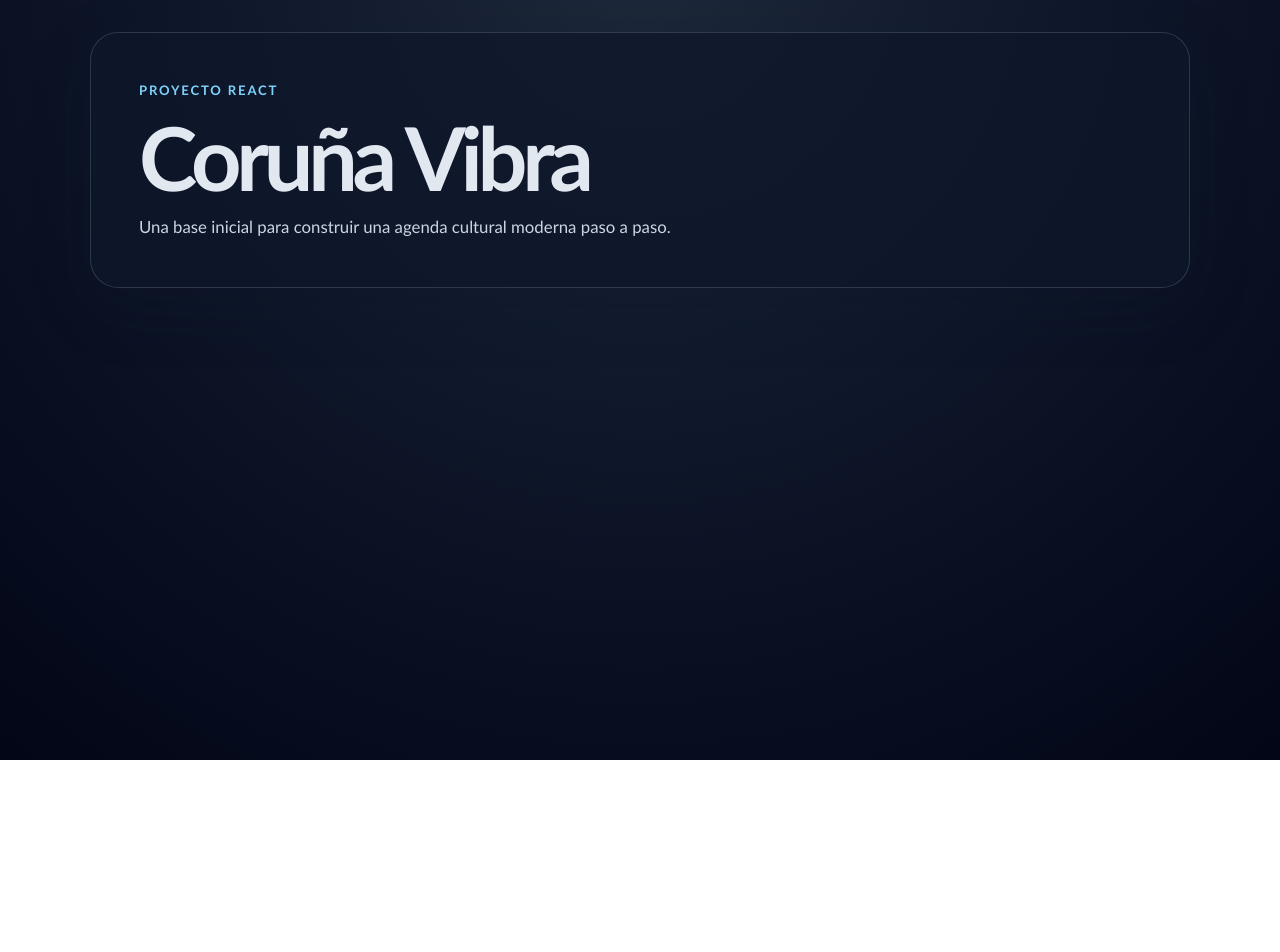
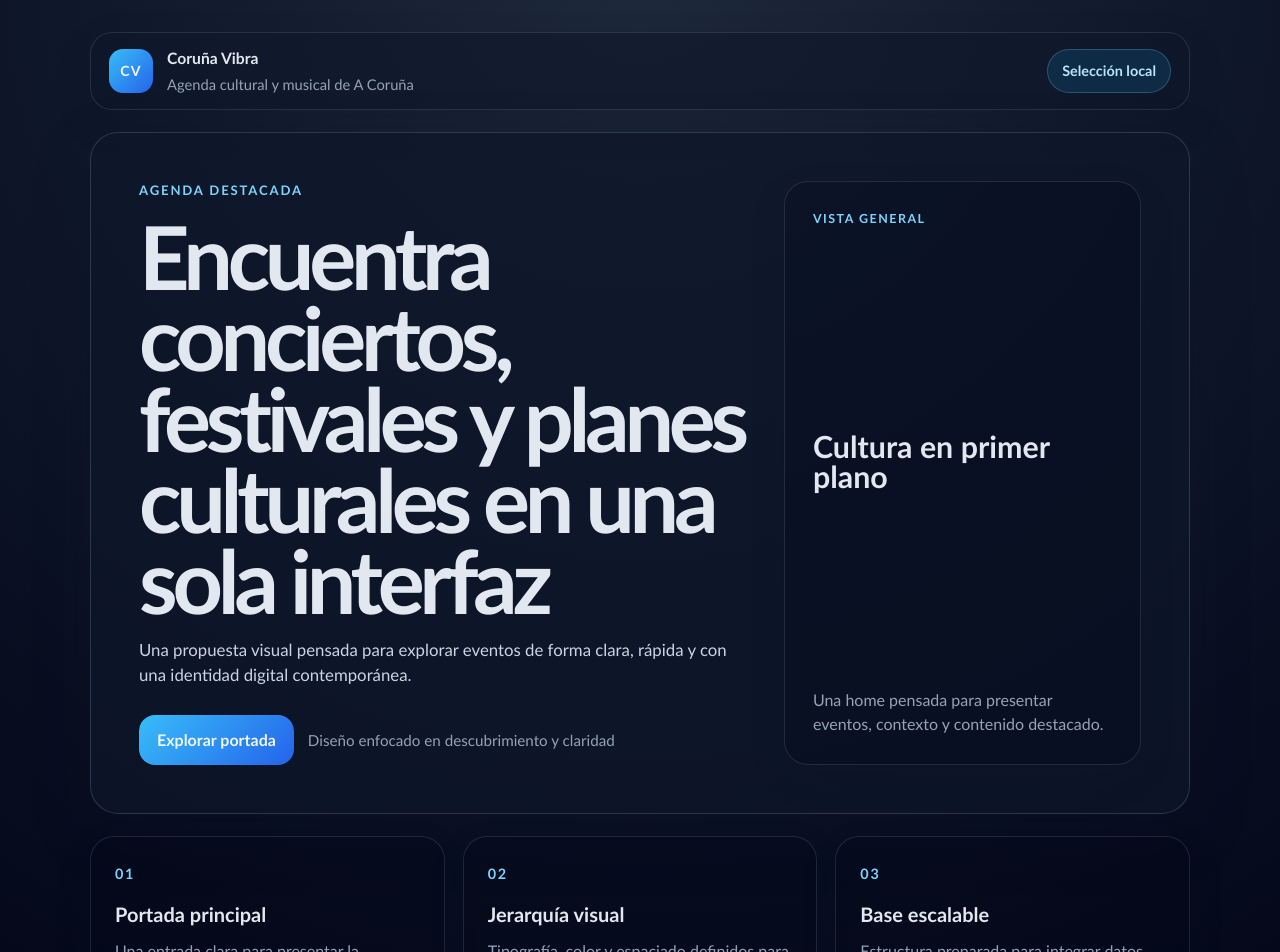
Before and after one commit to iagoav888/MiProyectoReact, a React (Vite) app: page / in a window 1280 px wide. Shown: the part 40-992 px from the top of the page. Before the commit the page ends 800 px from the top, so only its background shows below. Built offline with nearby package versions, Linux system fonts and the light colour scheme.

Commit message:
feat: reforzar la coherencia visual y editorial de la landing

```diff
--- a/src/App.css
+++ b/src/App.css
@@ -4,12 +4,74 @@
   padding: 72px 0;
 }
 
+.topbar {
+  display: flex;
+  justify-content: space-between;
+  align-items: center;
+  gap: 20px;
+  margin-bottom: 22px;
+  padding: 14px 18px;
+  border: 1px solid rgba(148, 163, 184, 0.18);
+  border-radius: 22px;
+  background: rgba(15, 23, 42, 0.58);
+  box-shadow: 0 14px 36px rgba(15, 23, 42, 0.16);
+}
+
+.brand {
+  display: flex;
+  align-items: center;
+  gap: 14px;
+}
+
+.brand-mark {
+  display: grid;
+  place-items: center;
+  width: 44px;
+  height: 44px;
+  border-radius: 14px;
+  background: linear-gradient(135deg, #38bdf8, #2563eb);
+  color: #eff6ff;
+  font-size: 0.88rem;
+  font-weight: 800;
+  letter-spacing: 0.08em;
+}
+
+.brand strong {
+  display: block;
+  margin-bottom: 2px;
+  font-size: 0.98rem;
+}
+
+.brand p {
+  margin: 0;
+  color: #94a3b8;
+  font-size: 0.92rem;
+}
+
+.status-badge {
+  padding: 10px 14px;
+  border: 1px solid rgba(125, 211, 252, 0.25);
+  border-radius: 999px;
+  background: rgba(14, 165, 233, 0.14);
+  color: #bae6fd;
+  font-size: 0.9rem;
+  font-weight: 600;
+}
+
 .hero {
+  display: grid;
+  grid-template-columns: minmax(0, 1.4fr) minmax(260px, 0.8fr);
+  gap: 20px;
   padding: 48px;
   border: 1px solid rgba(148, 163, 184, 0.24);
   border-radius: 28px;
   background: rgba(15, 23, 42, 0.72);
   box-shadow: 0 20px 60px rgba(15, 23, 42, 0.22);
+}
+
+.hero-copy {
+  display: flex;
+  flex-direction: column;
 }
 
 .eyebrow {
@@ -35,14 +97,118 @@
   font-size: 1.05rem;
 }
 
+.hero-actions {
+  display: flex;
+  flex-wrap: wrap;
+  align-items: center;
+  gap: 14px;
+  margin-top: 28px;
+}
+
+.primary-link {
+  display: inline-flex;
+  align-items: center;
+  justify-content: center;
+  padding: 13px 18px;
+  border-radius: 16px;
+  background: linear-gradient(135deg, #38bdf8, #2563eb);
+  color: #eff6ff;
+  font-weight: 700;
+}
+
+.primary-link:hover {
+  color: #eff6ff;
+}
+
+.secondary-note {
+  color: #94a3b8;
+  font-size: 0.95rem;
+}
+
+.hero-panel,
+.overview-card {
+  border: 1px solid rgba(148, 163, 184, 0.18);
+  border-radius: 24px;
+  background: rgba(2, 6, 23, 0.28);
+  box-shadow: 0 14px 36px rgba(15, 23, 42, 0.12);
+}
+
+.hero-panel {
+  display: flex;
+  flex-direction: column;
+  justify-content: space-between;
+  padding: 28px;
+}
+
+.panel-label {
+  margin: 0 0 16px;
+  color: #7dd3fc;
+  font-size: 0.78rem;
+  font-weight: 700;
+  letter-spacing: 0.12em;
+  text-transform: uppercase;
+}
+
+.hero-panel strong {
+  display: block;
+  margin-bottom: 10px;
+  font-size: 1.9rem;
+  line-height: 1;
+}
+
+.hero-panel span {
+  color: #94a3b8;
+}
+
+.overview {
+  display: grid;
+  grid-template-columns: repeat(3, minmax(0, 1fr));
+  gap: 18px;
+  margin-top: 22px;
+}
+
+.overview-card {
+  padding: 24px;
+}
+
+.overview-value {
+  display: inline-flex;
+  margin-bottom: 14px;
+  color: #7dd3fc;
+  font-size: 0.9rem;
+  font-weight: 800;
+  letter-spacing: 0.12em;
+}
+
+.overview-card h2 {
+  margin: 0 0 10px;
+  font-size: 1.25rem;
+}
+
+.overview-card p {
+  margin: 0;
+  color: #94a3b8;
+}
+
 @media (max-width: 640px) {
   .app-shell {
     width: min(100% - 20px, 1100px);
     padding: 24px 0 40px;
   }
 
+  .topbar,
   .hero {
+    grid-template-columns: 1fr;
     padding: 28px 22px;
     border-radius: 22px;
   }
+
+  .topbar {
+    flex-direction: column;
+    align-items: stretch;
+  }
+
+  .overview {
+    grid-template-columns: 1fr;
+  }
 }
--- a/src/App.tsx
+++ b/src/App.tsx
@@ -3,14 +3,74 @@ import './App.css'
 function App() {
   return (
     <main className="app-shell">
-      <header className="hero">
-        <p className="eyebrow">Proyecto React</p>
-        <h1>Coruña Vibra</h1>
-        <p className="intro">
-          Una base inicial para construir una agenda cultural moderna paso a
-          paso.
-        </p>
+      <header className="topbar">
+        <div className="brand">
+          <span className="brand-mark">CV</span>
+          <div>
+            <strong>Coruña Vibra</strong>
+            <p>Agenda cultural y musical de A Coruña</p>
+          </div>
+        </div>
+
+        <span className="status-badge">Selección local</span>
       </header>
+
+      <section className="hero">
+        <div className="hero-copy">
+          <p className="eyebrow">Agenda destacada</p>
+          <h1>
+            Encuentra conciertos, festivales y planes culturales en una sola
+            interfaz
+          </h1>
+          <p className="intro">
+            Una propuesta visual pensada para explorar eventos de forma clara,
+            rápida y con una identidad digital contemporánea.
+          </p>
+
+          <div className="hero-actions">
+            <a className="primary-link" href="#overview">
+              Explorar portada
+            </a>
+            <span className="secondary-note">
+              Diseño enfocado en descubrimiento y claridad
+            </span>
+          </div>
+        </div>
+
+        <aside className="hero-panel">
+          <p className="panel-label">Vista general</p>
+          <strong>Cultura en primer plano</strong>
+          <span>
+            Una home pensada para presentar eventos, contexto y contenido
+            destacado.
+          </span>
+        </aside>
+      </section>
+
+      <section className="overview" id="overview">
+        <article className="overview-card">
+          <span className="overview-value">01</span>
+          <h2>Portada principal</h2>
+          <p>
+            Una entrada clara para presentar la propuesta y captar la atención.
+          </p>
+        </article>
+
+        <article className="overview-card">
+          <span className="overview-value">02</span>
+          <h2>Jerarquía visual</h2>
+          <p>Tipografía, color y espaciado definidos para mejorar la lectura.</p>
+        </article>
+
+        <article className="overview-card">
+          <span className="overview-value">03</span>
+          <h2>Base escalable</h2>
+          <p>
+            Estructura preparada para integrar datos, filtros y tarjetas de
+            eventos.
+          </p>
+        </article>
+      </section>
     </main>
   )
 }
```
